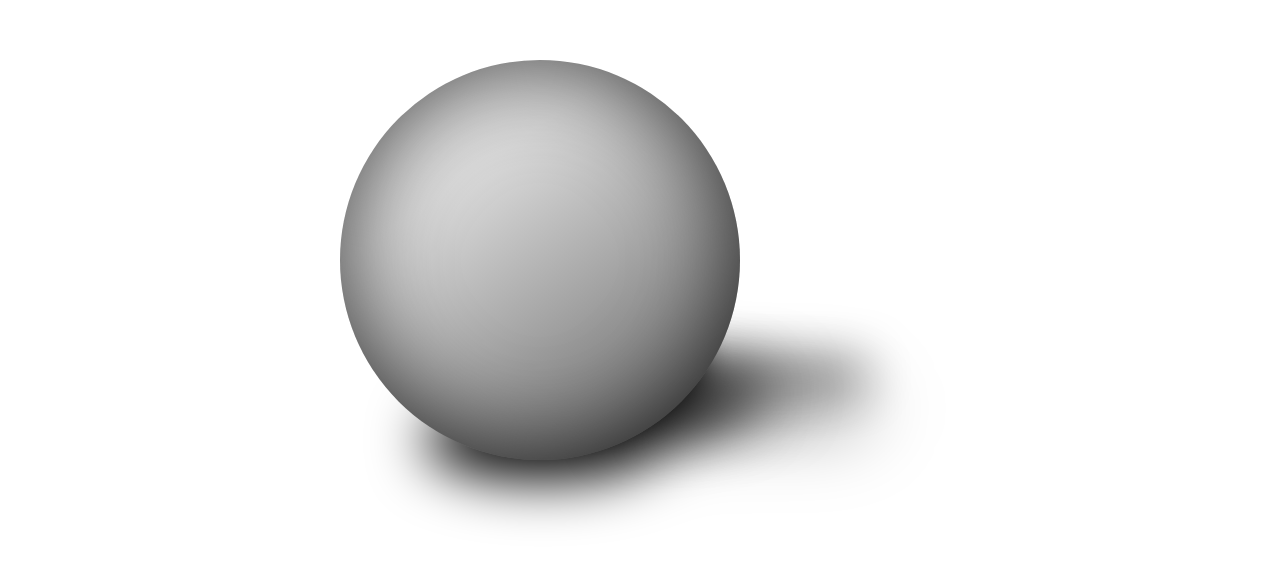
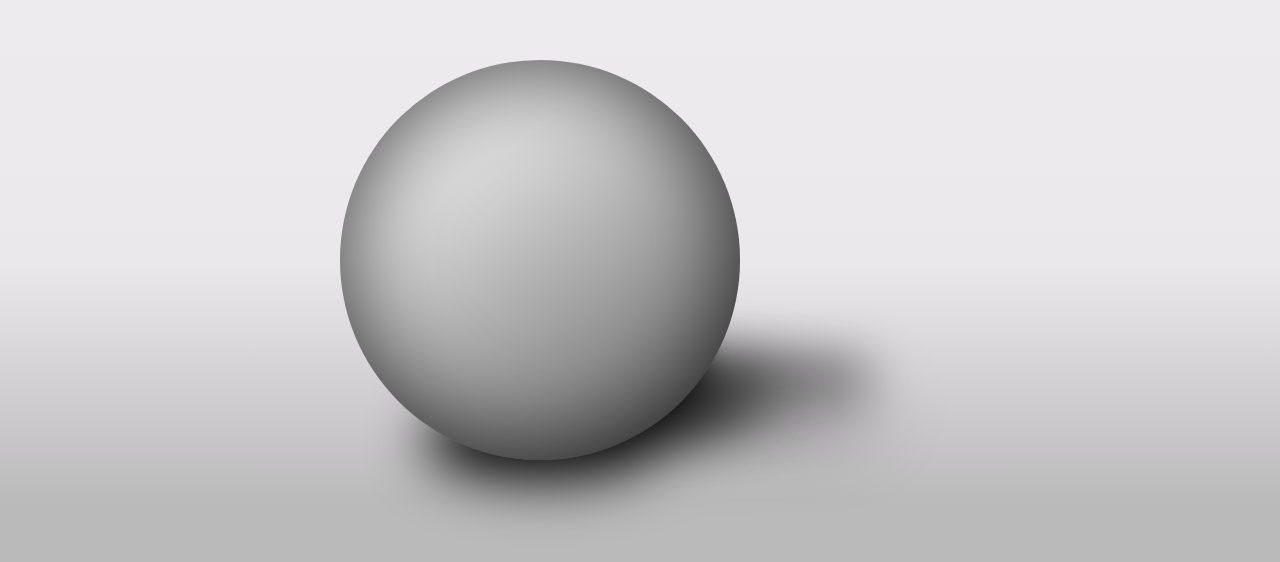
Before and after one commit to purecss-co/3d-ball, a plain HTML site: page index.html in a window 1280 px wide. Shown: the part 140-702 px from the top of the page. Drawn offline with Linux system fonts and the light colour scheme.

Commit message:
Add background color

```diff
--- a/sass/main.scss
+++ b/sass/main.scss
@@ -1,5 +1,7 @@
 // colors
-$bg-color: #fff;
+$bg-top-color: #eeedef;
+$bg-center-color: #ebe8eb;
+$bg-bottom-color: #bbbabb;
 $ball-light-color: #fff;
 $ball-dark-color: #dbdbdb;
 $shadow-color: #000;
@@ -8,7 +10,12 @@ html,
 body {
   width: 100%;
   height: 100%;
-  background: $bg-color;
+  background: linear-gradient(
+    to bottom,
+    $bg-top-color 0%,
+    $bg-center-color 50%,
+    $bg-bottom-color 80%
+  );
   overflow: hidden;
 
   * {
```
Also changed, not shown: css/main.css.
